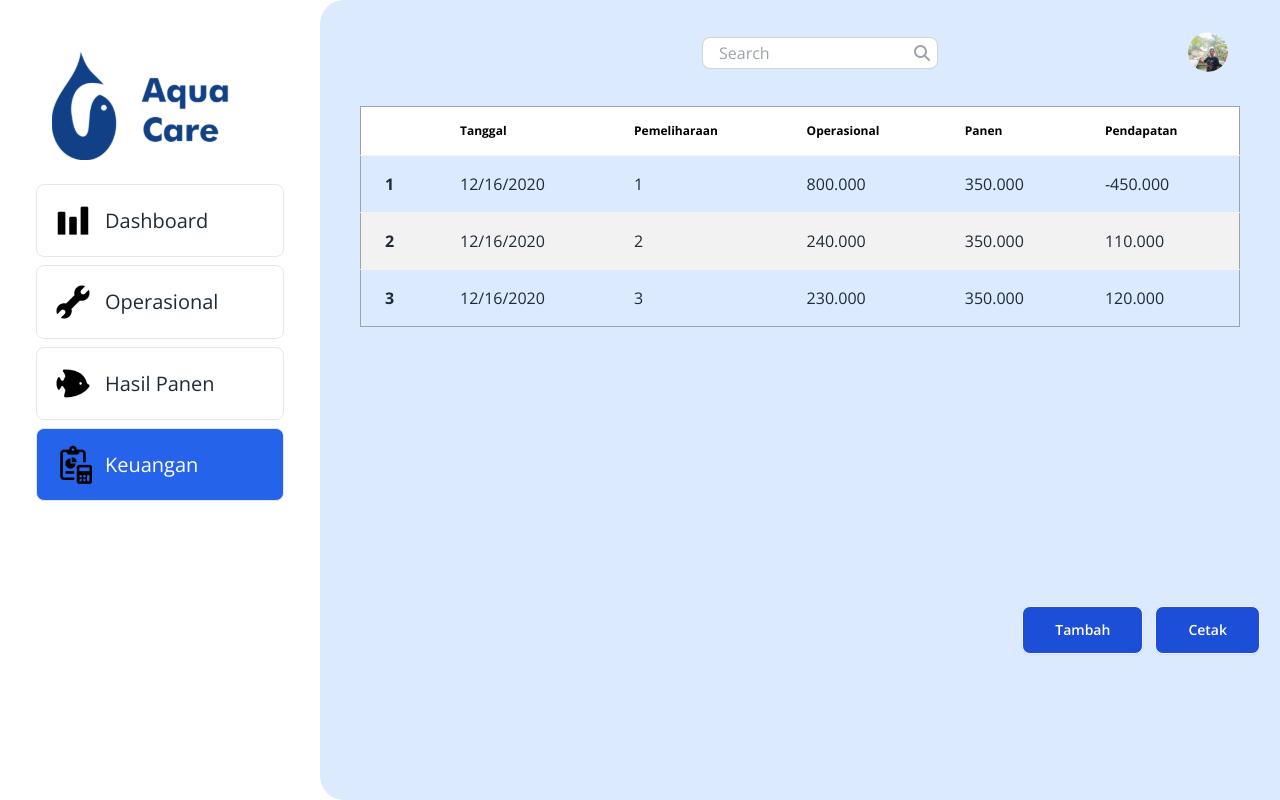
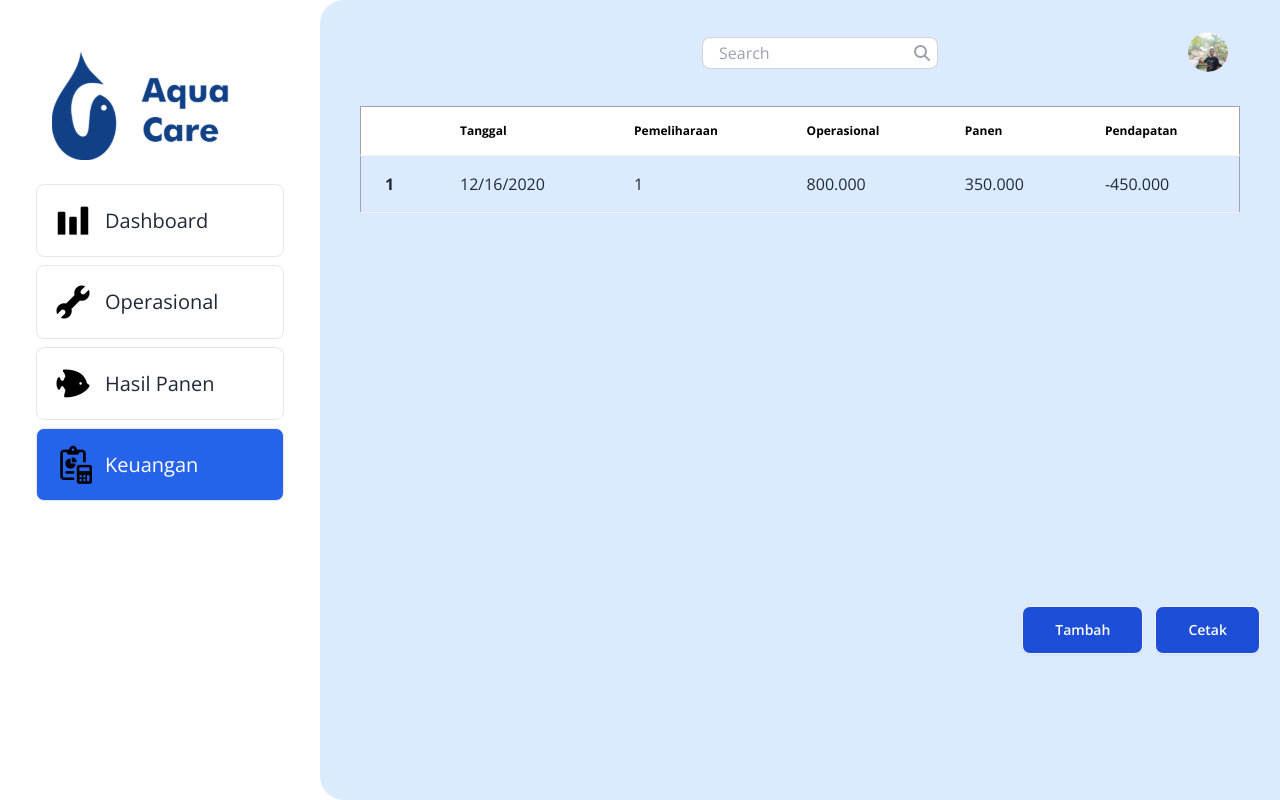
Before and after one commit to davidfrsy/Massive-Challenge, a React (Vite) app in the folder Frontend/: page /dash-keuangan in a window 1280 px wide. Built offline with nearby package versions, Linux system fonts and the light colour scheme; what @react-pdf/renderer would draw is missing.

Commit message:
buat crud

```diff
--- a/Frontend/src/Components/Dashboard/Keuangan.jsx
+++ b/Frontend/src/Components/Dashboard/Keuangan.jsx
@@ -28,22 +28,6 @@ const Operasional = () => {
                         <td>800.000</td>
                         <td>350.000</td>
                         <td>-450.000</td>
-                    </tr>
-                    <tr>
-                        <th>2</th>
-                        <td>12/16/2020</td>
-                        <td>2</td>
-                        <td>240.000</td>
-                        <td>350.000</td>
-                        <td>110.000</td>
-                    </tr>
-                    <tr>
-                        <th>3</th>
-                        <td>12/16/2020</td>
-                        <td>3</td>
-                        <td>230.000</td>
-                        <td>350.000</td>
-                        <td>120.000</td>
                     </tr>
                     </tbody>
                 </table>
```
